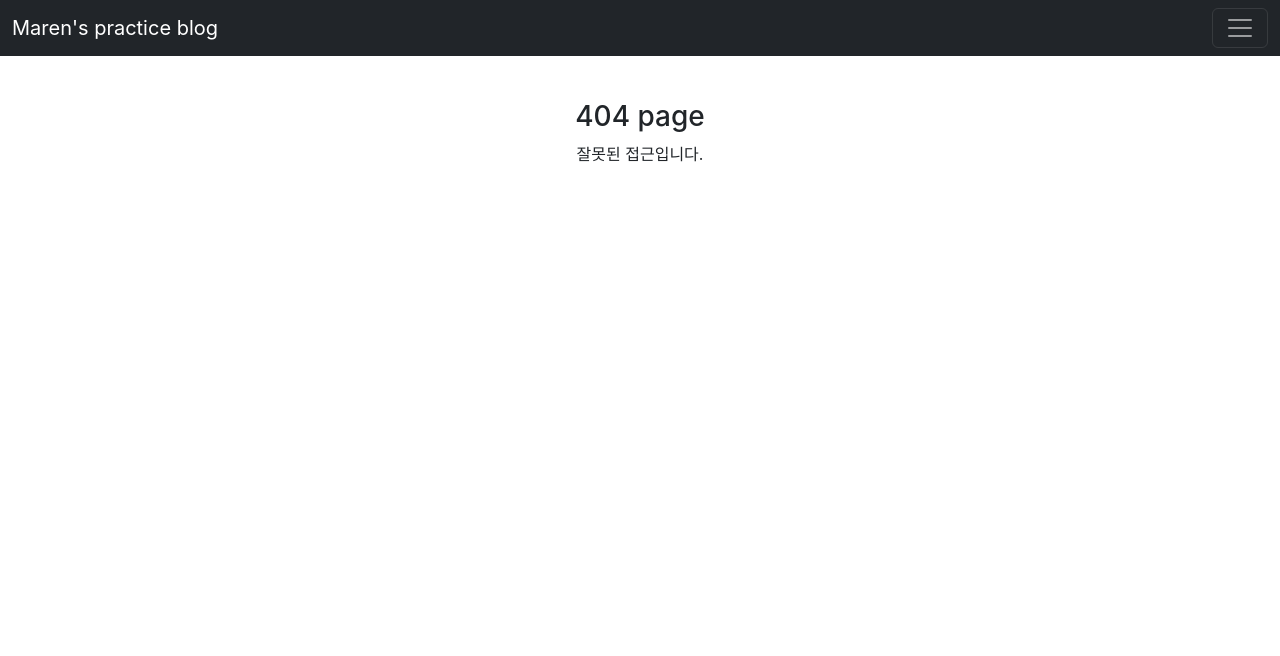
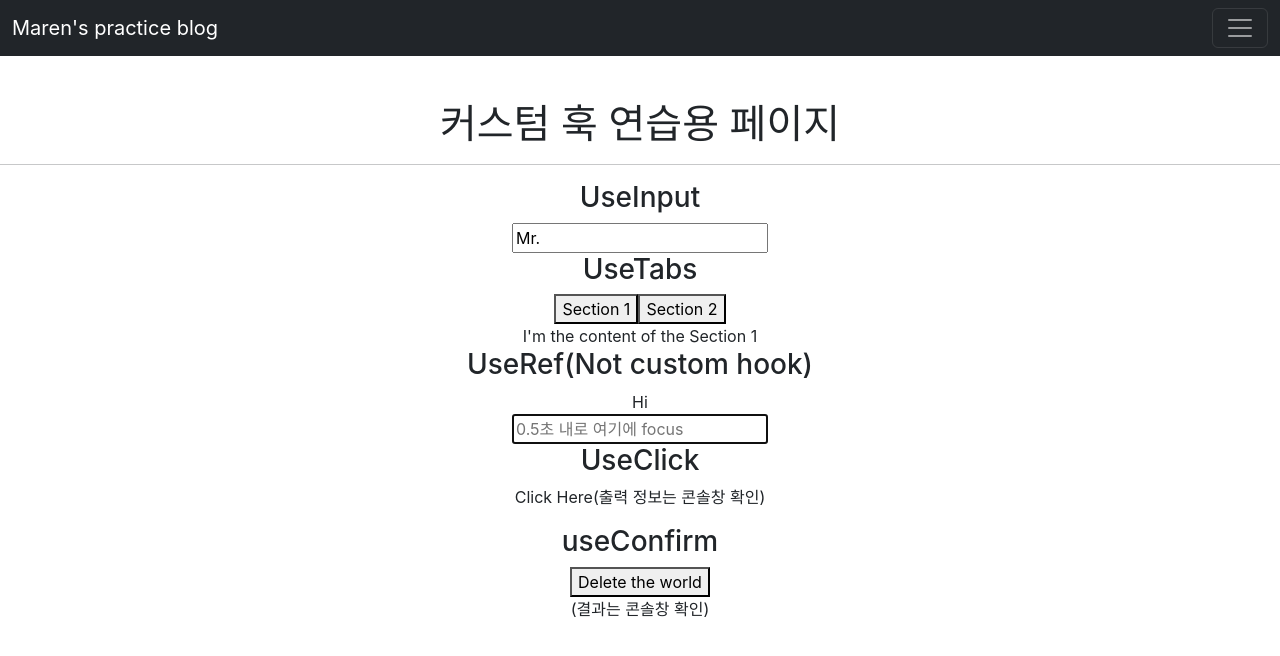
Before and after one commit to Song991123/React-practice-blog, a React (Create React App) app: page /React-practice-blog/Practice6 in a window 1280 px wide. Before the commit this address had no page. Shown: the top 656 px of the page. Built offline with nearby package versions, Linux system fonts and the light colour scheme.

Commit message:
custom hook 연습용 페이지 생성

```diff
--- a/src/App.js
+++ b/src/App.js
@@ -9,6 +9,9 @@ const Practice3 = lazy(() => import("./practice/practice3"));
 const Practice4 = lazy(() => import("./practice/practice4"));
 const Practice5 = lazy(() => import("./practice/practice5"));
 const MovieDetail = lazy(() => import("./routes/MovieDetail"));
+const Practice6 = lazy(() => import("./practice/practice6"));
+
+
 
 function App() {
   const location = useLocation();
@@ -54,6 +57,9 @@ function App() {
                 <li className="nav-item">
                   <a className="nav-link" onClick={() =>{navigate('/Practice5')}}>Practice5</a>
                 </li>
+                <li className="nav-item">
+                  <a className="nav-link" onClick={() =>{navigate('/Practice6')}}>Practice6</a>
+                </li>
               </ul>
             </div>
           </div>
@@ -72,6 +78,7 @@ function App() {
           <Route path="/Practice4" element={<Practice4 />}/>
           <Route path="/Practice5" element={<Practice5 />}/>
           <Route path="/Practice5/:id" element={<MovieDetail />}/>
+          <Route path="/Practice6" element={<Practice6 />}/>
         </Routes>
       </Suspense>
     </div>
--- /dev/null
+++ b/src/hooks/useClick.js
@@ -0,0 +1,25 @@
+import { useEffect, useRef } from "react";
+/**
+ * @name useClick
+ * @description useRef를 이용해 재렌더링하지 않고 클릭에 반응하는 hook*/
+export const useClick = (onClick) => {
+    const element = useRef();
+    useEffect(() => {
+        // 들어온게 function 타입이 아니면 return
+        if (typeof onClick !== "function"){
+            return;
+        }
+        // mount될 때
+        if(element.current){
+            element.current.addEventListener("click", onClick);
+        }
+        // unmount 될 때
+        return () => {
+            if(element.current){
+                element.current.removeEventListener("click", onClick);
+            }
+        };
+    }, []);
+
+    return element;
+}
--- /dev/null
+++ b/src/hooks/useConfirm.js
@@ -0,0 +1,23 @@
+/**
+ * @name useConfirm
+ * @description 사용자에게 알림창을 띄우는 용도. 실제로 hooks는 아님. useEffect와 useState를 사용하지 않기 때문.
+*/
+export const useConfirm = (message = "", onConfirm, onCancle) =>{
+    // 유효성 검사 ---------------------
+    if(!onConfirm && typeof onConfirm !== "function"){
+        return;
+    }
+    if(!onCancle && typeof onCancle !== "function"){
+        return;
+    }
+    // 주요 로직 ----------------------
+    const confirmAction = () => {
+        if(window.confirm(message)){
+            onConfirm();
+        }
+        else{
+            onCancle();
+        }
+    }
+    return confirmAction;
+}
--- /dev/null
+++ b/src/hooks/useInput.js
@@ -0,0 +1,23 @@
+import { useState } from "react";
+
+/**
+ * @name useInput
+ * @description Input에 value를 받을 때마다 update를 하고, 유효성 검사를 할 수 있도록 만든 hook*/
+export const useInput = (initialValue, validator) =>{
+    const [value, setValue] = useState(initialValue);
+    const onChange = event => {
+        const {
+            target: {value}
+        } = event;
+        let willUpdate = true;
+
+        if(typeof validator === "function"){
+            willUpdate = validator(value);
+        }
+        if(willUpdate){
+            setValue(value);
+        }
+    };
+
+    return {value, onChange};
+}
--- /dev/null
+++ b/src/hooks/useTabs.js
@@ -0,0 +1,17 @@
+import { useState } from "react";
+
+/**
+ * @name useTabs
+ * @description array를 넣고, 요청에 의해 특정 index에 해당되는 data를 반환시켜주는 hook*/
+export const useTabs = (initialValue, allTabs) => {
+    const [currentIndex, setCurrentIndex] = useState(initialValue);
+    // 들어온 데이터가 null이거나 array가 아닐 경우 그냥 반환
+    if(!allTabs || !Array.isArray(allTabs)){
+        return;
+    }
+    // 값이 들어온 경우 리턴시킬 값들
+    return {
+        currentItem : allTabs[currentIndex],
+        changeItem : setCurrentIndex
+    };
+};
--- /dev/null
+++ b/src/hooks/useTitle.js
@@ -0,0 +1,14 @@
+import { useEffect, useState } from "react";
+
+/**
+ * @name useTitle
+ * @description 사이트 접속 시 웹사이트 명을 바꿔주는 hook*/
+export const useTitle = (initialTitle) => {
+    const [title, setTItle] = useState(initialTitle);
+    const updateTitle = () =>{
+        const htmlTitle = document.querySelector("title");
+        htmlTitle.innerText = title;
+    }
+    useEffect(updateTitle, [title]);
+    return setTItle;
+}
--- a/src/practice/practice6.js
+++ b/src/practice/practice6.js
@@ -1,11 +1,71 @@
-/* useInput 연습용 페이지 */
+/* custom hook 연습용 페이지 */
+import { useEffect, useRef, useState } from "react";
+import { useInput } from "../hooks/useInput";
+import { useTabs } from "../hooks/useTabs";
+import { useTitle } from "../hooks/useTitle";
+import { useClick } from "../hooks/useClick";
+import { useConfirm } from "../hooks/useConfirm";
 
-import { useState } from "react";
+const content = [
+    {
+        tab : "Section 1",
+        content : "I'm the content of the Section 1"
+    },
+    {
+        tab : "Section 2",
+        content : "I'm the content of the Section 2"
+    }
+];
+
+
 
 function Practice6() {
+    const sayHello = () => console.log("Hello");
+    const deleteWorld = () => console.log("Deleting the World");
+    const abort = () => console.log("Aborted");
+    const titleUpdater = useTitle("Loading…");
+    const maxLen = value => (value.length <= 10);
+
+    const reference = useRef();
+
+    useEffect(() => {
+        setTimeout(() => reference.current.focus(), 500);
+        setTimeout(() => titleUpdater("Practice6"), 500);
+    }, [])
+
+
+    const name = useInput("Mr. " , maxLen);
+    const { currentItem, changeItem } = useTabs(0, content);
+    const title = useClick(sayHello);
+    const confirmDelete = useConfirm("Are you sure?", deleteWorld, abort);
+
     return(
         <div className="content-div">
-
+            <h1>커스텀 훅 연습용 페이지</h1>
+            <hr/>
+            <div>
+                <h3>UseInput</h3>
+                <input placeholder="Name" {...name}/>
+            </div>
+            <div>
+                <h3>UseTabs</h3>
+                {content.map((section, index) => <button onClick={() => changeItem(index)}>{section.tab}</button>)}
+                <div>{currentItem.content}</div>
+            </div>
+            <div>
+                <h3>UseRef(Not custom hook)</h3>
+                <div>Hi</div>
+                <input ref={reference} placeholder="0.5초 내로 여기에 focus"/>
+            </div>
+            <div>
+                <h3>UseClick</h3>
+                <p ref={title} style={{cursor:"pointer"}}>Click Here(출력 정보는 콘솔창 확인)</p>
+            </div>
+            <div>
+                <h3>useConfirm</h3>
+                <button onClick={confirmDelete}>Delete the world</button>
+                <p>(결과는 콘솔창 확인)</p>
+            </div>
         </div>
     )
 }
```
